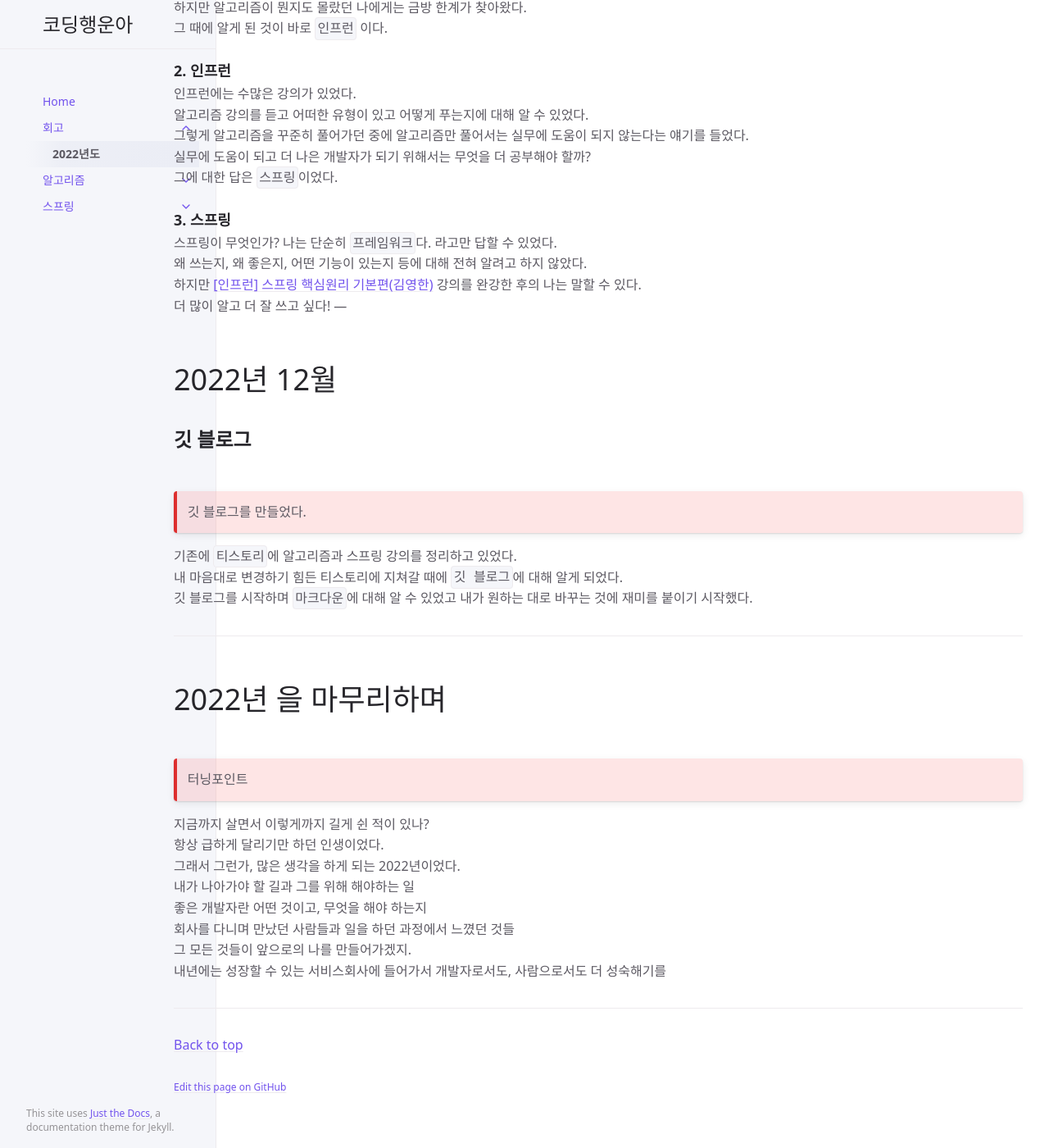
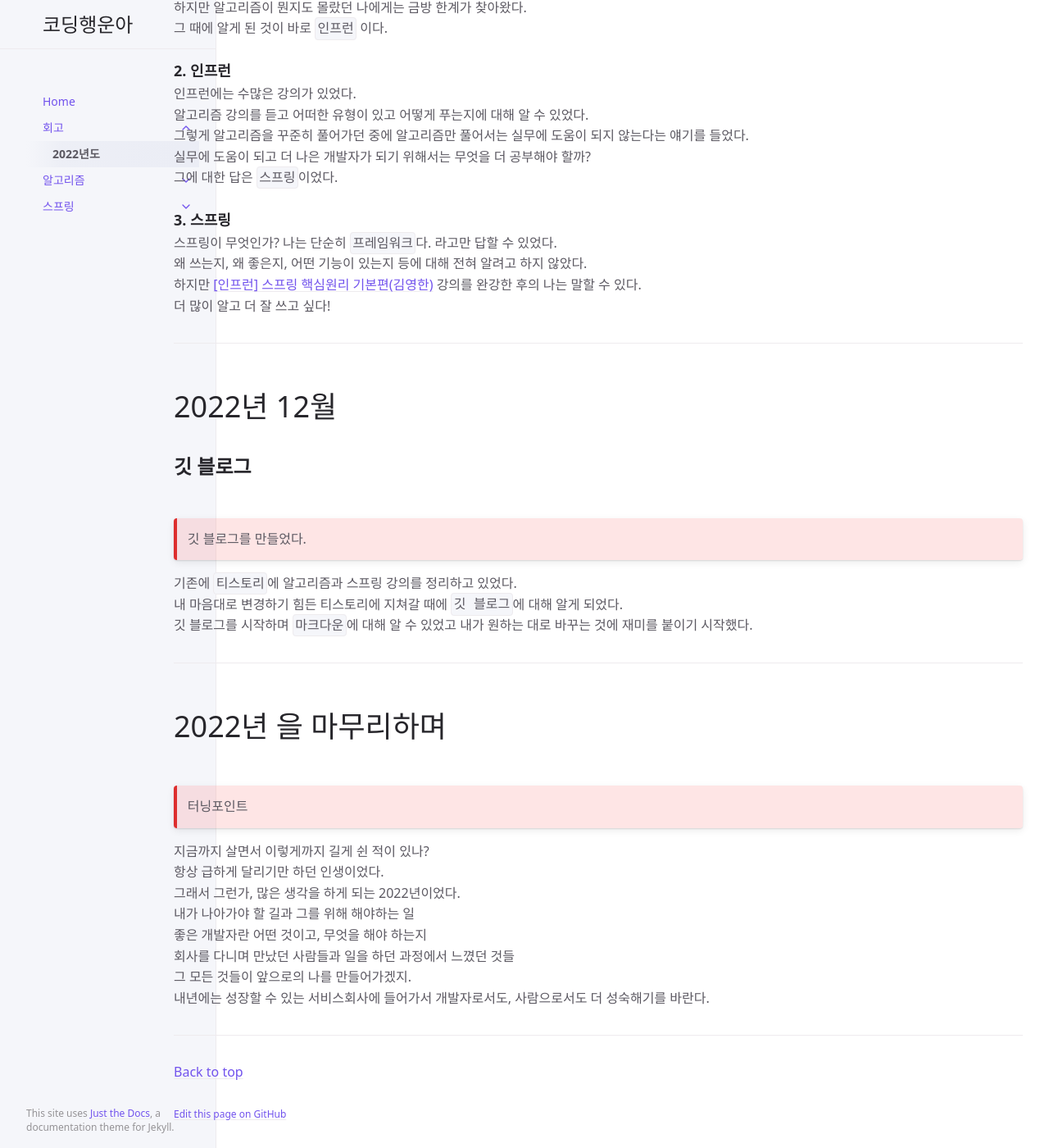
Before and after one commit to luckhunger/luckhunger-github.io, a Jekyll site: the page built from docs/retrospect/by2022.md, in a window 1280 px wide and 1400 px high, scrolled down 1579 px. Shown: the whole window at 82% size. Built offline with Jekyll 4.4.1, drawn with Linux system fonts in a browser that asks for light colours.

Commit message:
오타 및 문구 수정

```diff
--- a/docs/retrospect/by2022.md
+++ b/docs/retrospect/by2022.md
@@ -60,6 +60,7 @@ nav_order: 1
 왜 쓰는지, 왜 좋은지, 어떤 기능이 있는지 등에 대해 전혀 알려고 하지 않았다.<br>
 하지만 [[인프런] 스프링 핵심원리 기본편(김영한)](https://www.inflearn.com/course/%EC%8A%A4%ED%94%84%EB%A7%81-%ED%95%B5%EC%8B%AC-%EC%9B%90%EB%A6%AC-%EA%B8%B0%EB%B3%B8%ED%8E%B8) 강의를 완강한 후의 나는 말할 수 있다.<br>
 더 많이 알고 더 잘 쓰고 싶다!
+
 ---
 
 # **2022년 12월**
@@ -89,4 +90,4 @@ nav_order: 1
 좋은 개발자란 어떤 것이고, 무엇을 해야 하는지<br>
 회사를 다니며 만났던 사람들과 일을 하던 과정에서 느꼈던 것들<br>
 그 모든 것들이 앞으로의 나를 만들어가겠지.<br>
-내년에는 성장할 수 있는 서비스회사에 들어가서 개발자로서도, 사람으로서도 더 성숙해기를<br>
+내년에는 성장할 수 있는 서비스회사에 들어가서 개발자로서도, 사람으로서도 더 성숙해기를 바란다.<br>
```
